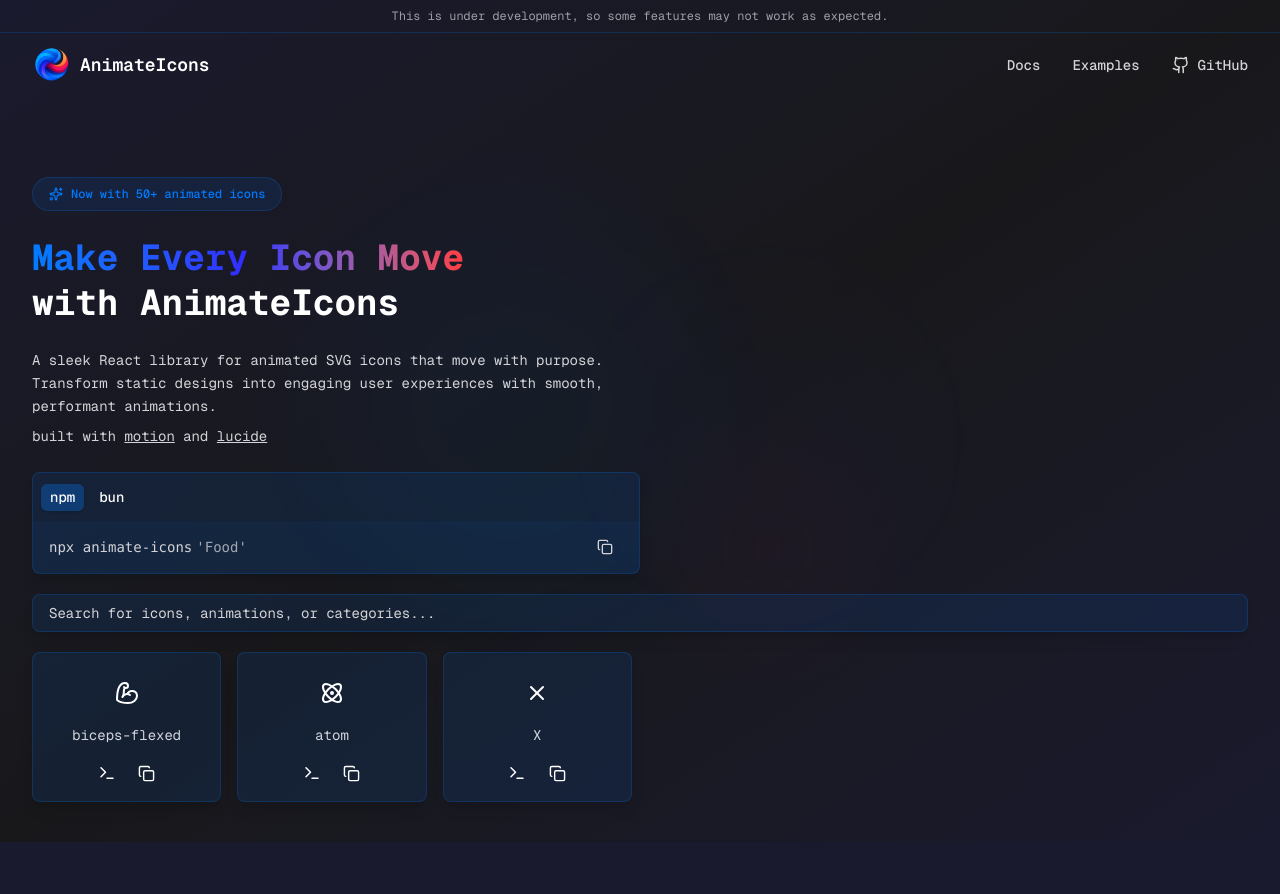
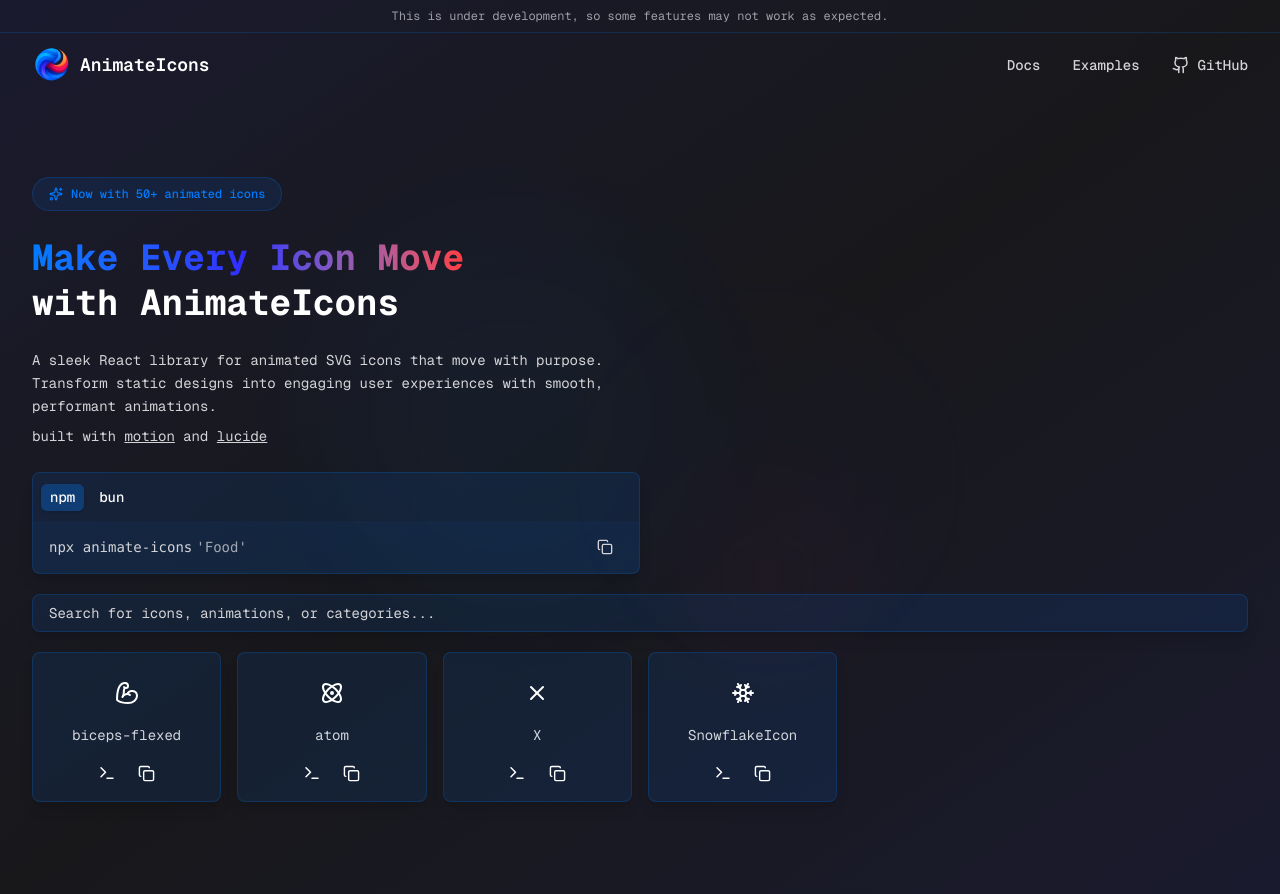
Before and after one commit to nhdfr/animateicons, a Next.js app: page / in a window 1280 px wide. Before the commit the page ends 842 px from the top, so only its background shows below. Built offline with nearby package versions, Linux system fonts and the light colour scheme.

Commit message:
feat: Add SnowflakeIcon component and update IconSection layout

```diff
--- /dev/null
+++ b/public/icons/SnowflakeIcon.json
@@ -0,0 +1,28 @@
+{
+  "name": "SnowflakeIcon",
+  "type": "registry:ui",
+  "registryDependencies": [],
+  "dependencies": [
+    "motion"
+  ],
+  "devDependencies": [],
+  "tailwind": {},
+  "cssVars": {
+    "light": {},
+    "dark": {}
+  },
+  "keywords": [
+    "cold",
+    "weather",
+    "freeze",
+    "snow",
+    "winter"
+  ],
+  "files": [
+    {
+      "path": "",
+      "content": "",
+      "type": "registry:ui"
+    }
+  ]
+}
--- /dev/null
+++ b/src/Icons/SnowflakeIcon.tsx
@@ -0,0 +1,107 @@
+"use client";
+
+import { cn } from "@/lib/utils";
+import { HTMLMotionProps, motion, useAnimation } from "motion/react";
+import { forwardRef, useCallback, useImperativeHandle, useRef } from "react";
+
+export interface SnowflakeIconHandle {
+	startAnimation: () => void;
+	stopAnimation: () => void;
+}
+
+interface SnowflakeIconProps extends HTMLMotionProps<"div"> {
+	size?: number;
+}
+
+const SnowflakeIcon = forwardRef<SnowflakeIconHandle, SnowflakeIconProps>(
+	({ onMouseEnter, onMouseLeave, className, size = 28, ...props }, ref) => {
+		const controls = useAnimation();
+		const isControlledRef = useRef(false);
+
+		useImperativeHandle(ref, () => {
+			isControlledRef.current = true;
+			return {
+				startAnimation: () => controls.start("animate"),
+				stopAnimation: () => controls.start("normal"),
+			};
+		});
+
+		const handleMouseEnter = useCallback(
+			(e: React.MouseEvent<HTMLDivElement>) => {
+				if (!isControlledRef.current) {
+					controls.start("animate");
+				} else {
+					onMouseEnter?.(e);
+				}
+			},
+			[controls, onMouseEnter],
+		);
+
+		const handleMouseLeave = useCallback(
+			(e: React.MouseEvent<HTMLDivElement>) => {
+				if (!isControlledRef.current) {
+					controls.start("normal");
+				} else {
+					onMouseLeave?.(e);
+				}
+			},
+			[controls, onMouseLeave],
+		);
+
+		const pathVariants = {
+			normal: { pathLength: 1, opacity: 1, transition: { duration: 0.3 } },
+			animate: {
+				pathLength: [1, 0.3, 1],
+				opacity: [1, 0.7, 1],
+				transition: { duration: 0.8 },
+			},
+		};
+
+		return (
+			<motion.div
+				className={cn(className)}
+				onMouseEnter={handleMouseEnter}
+				onMouseLeave={handleMouseLeave}
+				{...props}
+			>
+				<motion.svg
+					xmlns="http://www.w3.org/2000/svg"
+					width={size}
+					height={size}
+					viewBox="0 0 24 24"
+					fill="none"
+					stroke="currentColor"
+					strokeWidth="2"
+					strokeLinecap="round"
+					strokeLinejoin="round"
+					variants={{
+						normal: { rotate: 0, scale: 1, transition: { duration: 0.3 } },
+						animate: {
+							rotate: [0, 10, -10, 0],
+							scale: [1, 1.05, 1],
+							transition: { duration: 1 },
+						},
+					}}
+					animate={controls}
+					initial="normal"
+				>
+					<motion.path d="m10 20-1.25-2.5L6 18" variants={pathVariants} />
+					<motion.path d="M10 4 8.75 6.5 6 6" variants={pathVariants} />
+					<motion.path d="m14 20 1.25-2.5L18 18" variants={pathVariants} />
+					<motion.path d="m14 4 1.25 2.5L18 6" variants={pathVariants} />
+					<motion.path d="m17 21-3-6h-4" variants={pathVariants} />
+					<motion.path d="m17 3-3 6 1.5 3" variants={pathVariants} />
+					<motion.path d="M2 12h6.5L10 9" variants={pathVariants} />
+					<motion.path d="m20 10-1.5 2 1.5 2" variants={pathVariants} />
+					<motion.path d="M22 12h-6.5L14 15" variants={pathVariants} />
+					<motion.path d="m4 10 1.5 2L4 14" variants={pathVariants} />
+					<motion.path d="m7 21 3-6-1.5-3" variants={pathVariants} />
+					<motion.path d="m7 3 3 6h4" variants={pathVariants} />
+				</motion.svg>
+			</motion.div>
+		);
+	},
+);
+
+SnowflakeIcon.displayName = "SnowflakeIcon";
+export { SnowflakeIcon };
--- a/src/Icons/index.ts
+++ b/src/Icons/index.ts
@@ -1,5 +1,6 @@
 import { AtomIcon } from "./AtomIcon";
 import { BicepsFlexedIcon } from "./BicepsFlexedIcon";
+import { SnowflakeIcon } from "./SnowflakeIcon";
 import { XIcon } from "./XIcon";
 
 const Icon_List: IconListItem[] = [
@@ -50,6 +51,11 @@
 			"multiplication",
 		],
 	},
+	{
+		name: "SnowflakeIcon",
+		icon: SnowflakeIcon,
+		keywords: ["cold", "weather", "freeze", "snow", "winter"],
+	},
 ];
 
 export { Icon_List };
--- a/src/components/IconSection.tsx
+++ b/src/components/IconSection.tsx
@@ -22,7 +22,7 @@
 	});
 
 	return (
-		<div className="w-full">
+		<div className="min-h-80 w-full">
 			<motion.input
 				type="text"
 				className="bg-primary/10 border-primary/20 focus:ring-primary/50 relative mt-5 w-full rounded-md border px-4 py-2 text-sm text-white shadow-lg placeholder:text-zinc-300 focus:ring-1 focus:outline-none"
@@ -42,7 +42,7 @@
 						exit={{ opacity: 0, y: -10 }}
 						whileInView={{ opacity: 1, y: 0 }}
 						transition={{ duration: 0.3, delay: 0.4 }}
-						className="mt-5 grid pb-10 w-full grid-cols-1 gap-4 sm:grid-cols-3 md:grid-cols-3 lg:grid-cols-4 xl:grid-cols-6"
+						className="mt-5 grid w-full grid-cols-1 gap-4 pb-10 sm:grid-cols-3 md:grid-cols-3 lg:grid-cols-4 xl:grid-cols-6"
 					>
 						{filteredItems.map((item, i) => (
 							<IconTile key={i} item={item} />
```
